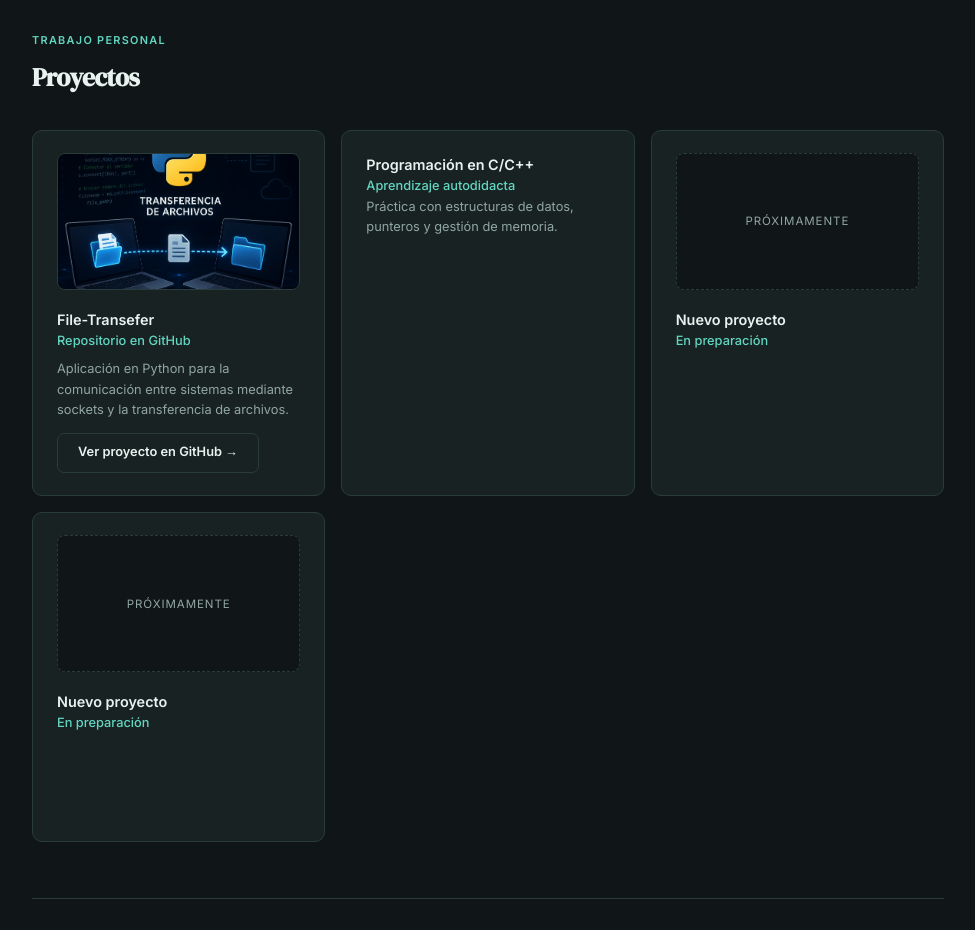
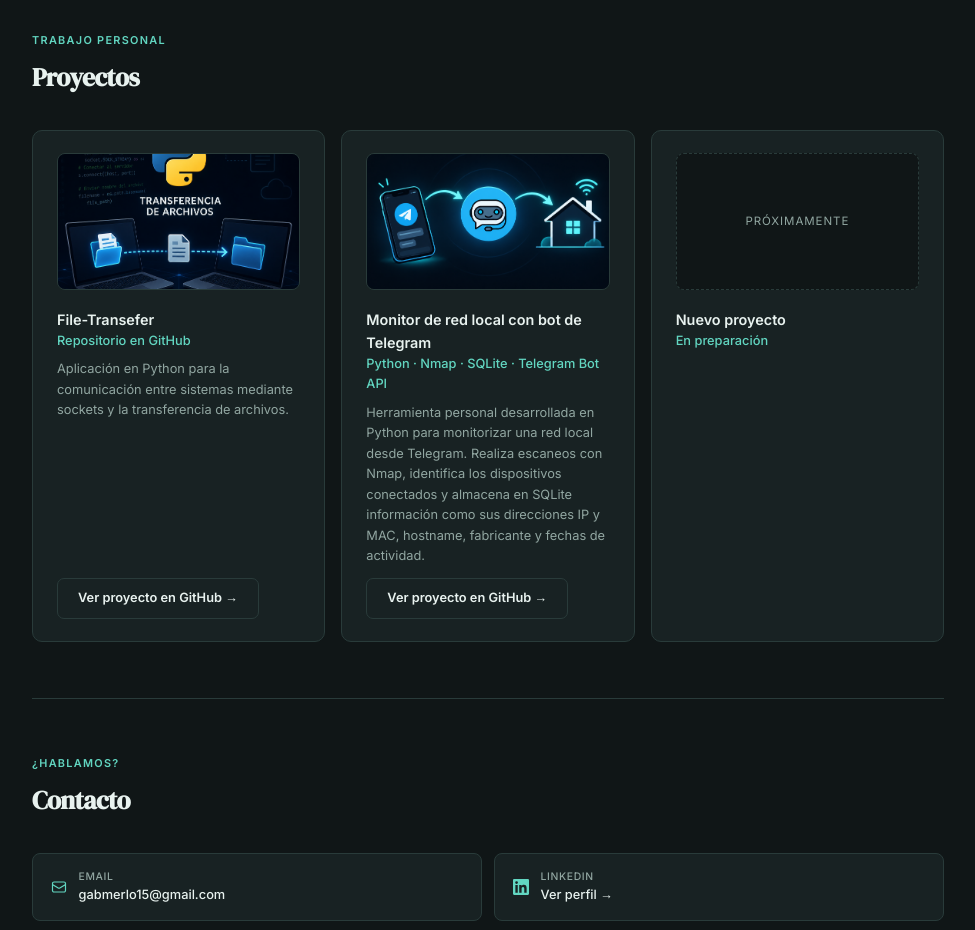
Before and after one commit to gabmerpol2005/gabmerpol2005.github.io, a plain HTML site: page index.html in a window 1280 px wide. Shown: the part 3200-4130 px from the top of the page, without its empty margins (272-1247 px from the left). Drawn offline with Linux system fonts and the light colour scheme.

Commit message:
Adición del proyecto de gestión de red LAN con teldgram

```diff
--- a/index.html
+++ b/index.html
@@ -318,18 +318,18 @@
         </div>
 
         <div class="exp-card project-card">
+          <img class="project-image" src="./assets/Automatización doméstica con Telegram.png" alt="Ilustración del monitor de red local con Python y Telegram">
           <div class="project-content">
-            <div class="exp-role">Programación en C/C++</div>
-            <div class="exp-company">Aprendizaje autodidacta</div>
-            <p class="exp-desc">Práctica con estructuras de datos, punteros y gestión de memoria.</p>
-          </div>
-        </div>
-
-        <div class="exp-card project-card project-card-placeholder">
-          <div class="project-placeholder">Próximamente</div>
-          <div class="project-content">
-            <div class="exp-role">Nuevo proyecto</div>
-            <div class="exp-company">En preparación</div>
+            <div class="exp-header">
+              <div>
+                <div class="exp-role">Monitor de red local con bot de Telegram</div>
+                <div class="exp-company">Python · Nmap · SQLite · Telegram Bot API</div>
+              </div>
+            </div>
+            <p class="exp-desc">Herramienta personal desarrollada en Python para monitorizar una red local desde Telegram. Realiza escaneos con Nmap, identifica los dispositivos conectados y almacena en SQLite información como sus direcciones IP y MAC, hostname, fabricante y fechas de actividad.</p>
+            <a href="https://github.com/gaabriiel2005/Netwatch-Telegram" target="_blank" rel="noopener" class="btn btn-secondary">
+              Ver proyecto en GitHub →
+            </a>
           </div>
         </div>
 
```
Also changed, not shown: assets/Automatización doméstica con Telegram.png (added).
